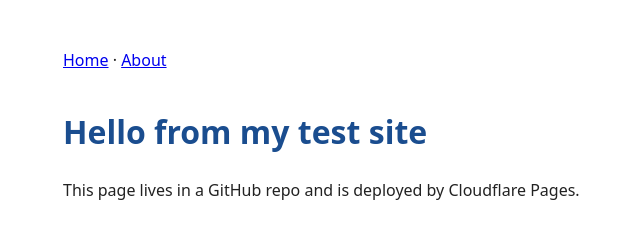
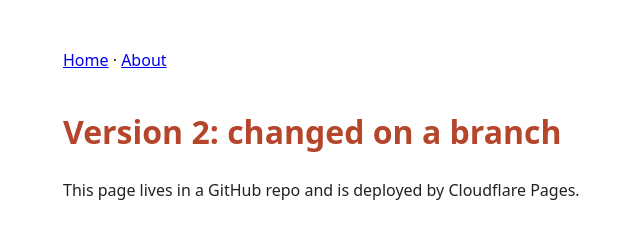
Before and after one commit to dettsam/simple-site, a plain HTML site: page public/index.html in a window 1280 px wide. Shown: the whole page, without its empty margins (257-897 px from the left). Drawn offline with Linux system fonts and the light colour scheme.

Commit message:
Change homepage headline and heading color
Co-Authored-By: Claude Opus 5.5 <noreply@anthropic.com>
Claude-Session: https://claude.ai/code/session_01RoMsz21P3yY9bAzbZjcD7p

```diff
--- a/public/index.html
+++ b/public/index.html
@@ -9,7 +9,7 @@
 <body>
   <nav><a href="index.html">Home</a> · <a href="about.html">About</a></nav>
   <main>
-    <h1>Hello from my test site</h1>
+    <h1>Version 2: changed on a branch</h1>
     <p>This page lives in a GitHub repo and is deployed by Cloudflare Pages.</p>
   </main>
 </body>
--- a/public/style.css
+++ b/public/style.css
@@ -12,5 +12,5 @@ nav {
 }
 
 h1 {
-  color: #1a4d8f;
+  color: #b5462b;
 }
```
